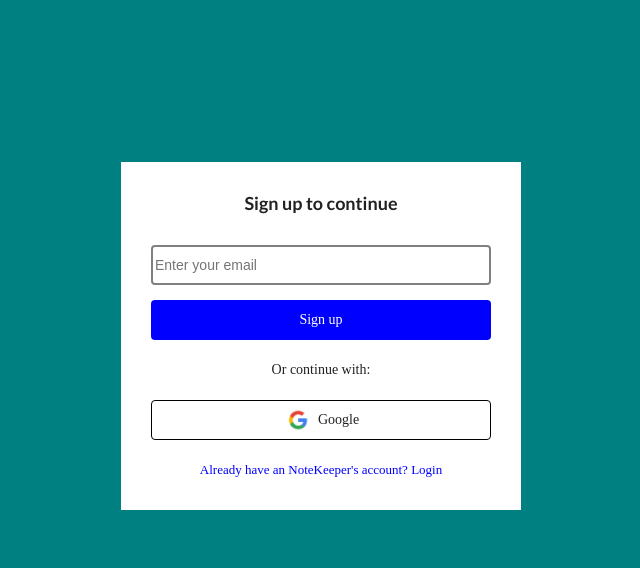
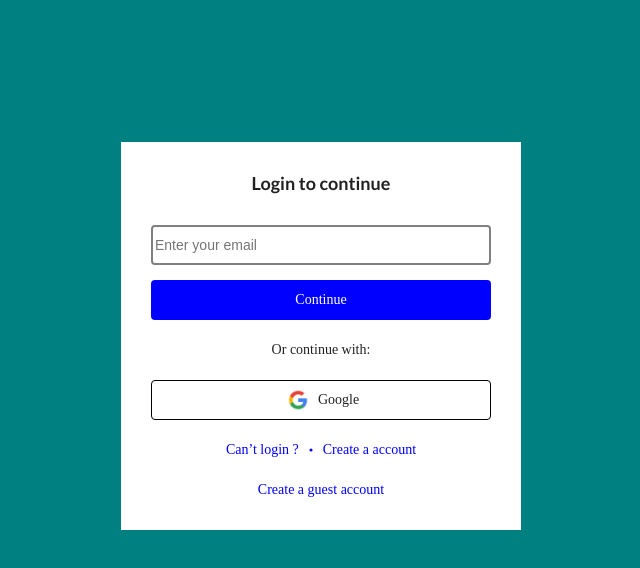
Before and after one commit to RahulGusai/note-keeper, a React (Create React App) app: page / in a window 1280 px wide. Shown: the top 568 px of the page, without its empty margins (319-959 px from the left). Built offline with nearby package versions, Linux system fonts and the light colour scheme.

Commit message:
added login page

```diff
--- a/package.json
+++ b/package.json
@@ -15,6 +15,7 @@
     "react-dom": "^18.2.0",
     "react-helmet": "^6.1.0",
     "react-icons": "^5.0.1",
+    "react-router-dom": "^6.23.0",
     "react-scripts": "5.0.1",
     "semantic-ui-css": "^2.5.0",
     "semantic-ui-react": "^2.1.5",
--- a/src/index.js
+++ b/src/index.js
@@ -1,16 +1,14 @@
 import React from 'react';
 import ReactDOM from 'react-dom/client';
 import './index.css';
-import App from './App';
-import { SignupPage } from './signupPage';
 import reportWebVitals from './reportWebVitals';
 import 'semantic-ui-css/semantic.min.css';
+import AppRoutes from './routes';
 
 const root = ReactDOM.createRoot(document.getElementById('root'));
 root.render(
   <React.StrictMode>
-    {/* <App /> */}
-    <SignupPage></SignupPage>
+    <AppRoutes></AppRoutes>
   </React.StrictMode>
 );
 
--- /dev/null
+++ b/src/loginPage.css
@@ -0,0 +1,119 @@
+.loginPage {
+  width: 100%;
+  height: 100vh;
+  background-color: teal;
+  display: flex;
+  justify-content: center;
+  align-items: center;
+  font-family: 'Roboto Slab', serif;
+}
+
+.loginForm {
+  margin-bottom: 10%;
+  padding: 30px;
+  height: auto;
+  width: 400px;
+  background-color: white;
+  display: flex;
+  flex-direction: column;
+  gap: 20px;
+  align-items: center;
+}
+
+.emailLogin {
+  display: flex;
+  width: 100%;
+  flex-direction: column;
+  gap: 15px;
+  align-items: center;
+}
+
+.emailLogin input {
+  width: 100%;
+  height: 40px;
+  border-radius: 4px;
+  border: 2px solid grey;
+  cursor: text;
+}
+
+.emailLogin .passwordInput {
+  opacity: 0;
+  display: none;
+  transition: opacity 0.3s ease-in-out;
+}
+
+.emailLogin .passwordInput.show {
+  opacity: 1;
+  display: inline-block;
+}
+
+.emailLogin .loginButton {
+  width: 100%;
+  height: 40px;
+  background-color: blue;
+  display: flex;
+  align-items: center;
+  justify-content: center;
+  color: white;
+  border-radius: 4px;
+  cursor: pointer;
+}
+
+.socialSignup {
+  width: 100%;
+  display: flex;
+  flex-direction: column;
+}
+
+.socialSignup div {
+  cursor: pointer;
+  width: 100%;
+  height: 40px;
+  border-radius: 4px;
+  border: 1px solid black;
+  display: flex;
+  justify-content: center;
+  align-items: center;
+}
+
+.googleLogin {
+  display: flex;
+  justify-content: center;
+  align-items: center;
+  gap: 5px;
+}
+
+.googleLogin img {
+  width: 30px;
+  height: 30px;
+}
+
+.loginForm .options {
+  color: blue;
+  display: flex;
+  align-items: center;
+  gap: 5px;
+  font-weight: 400;
+}
+
+.options span {
+  cursor: pointer;
+}
+
+.options span:hover {
+  text-decoration: underline;
+}
+
+.guestAccount {
+  color: blue;
+  font-weight: 400;
+  cursor: pointer;
+}
+
+.guestAccount:hover {
+  text-decoration: underline;
+}
+
+.lineBreak {
+  width: 100%;
+}
--- /dev/null
+++ b/src/loginPage.js
@@ -0,0 +1,48 @@
+import { useState } from 'react';
+import './loginPage.css';
+import googleLogo from './logos/google.png';
+import { PiDotOutlineFill } from 'react-icons/pi';
+
+const loginBtnText = 'Continue';
+export function LoginPage(props) {
+  const [showPassword, setShowPassword] = useState(false);
+
+  function handleLoginBtnClick() {
+    setShowPassword(!showPassword);
+  }
+
+  return (
+    <div className="loginPage">
+      <div className="loginForm">
+        <div className="emailLogin">
+          <h3>Login to continue</h3>
+          <input type="textbox" placeholder="Enter your email"></input>
+          <input
+            className={showPassword ? 'passwordInput show' : 'passwordInput'}
+            type="textbox"
+            placeholder="Password"
+          ></input>
+          <div onClick={handleLoginBtnClick} className="loginButton">
+            {loginBtnText}
+          </div>
+        </div>
+
+        <div>Or continue with:</div>
+
+        <div className="socialSignup">
+          <div className="googleLogin">
+            <img src={googleLogo} alt="googleLogo"></img>
+            <span>Google</span>
+          </div>
+        </div>
+        <div className="options">
+          <span>Can’t login ?</span>
+          <PiDotOutlineFill></PiDotOutlineFill>
+          <span>Create a account </span>
+        </div>
+        <span className="guestAccount">Create a guest account </span>
+        {/* <hr className="lineBreak"></hr> */}
+      </div>
+    </div>
+  );
+}
--- /dev/null
+++ b/src/routes.js
@@ -0,0 +1,20 @@
+import React from 'react';
+import { BrowserRouter as Router, Routes, Route } from 'react-router-dom';
+
+import { SignupPage } from './signupPage';
+import { LoginPage } from './loginPage';
+import App from './App';
+
+const AppRoutes = () => {
+  return (
+    <Router>
+      <Routes>
+        <Route path="/home" element={<App></App>} />
+        <Route path="/signup" element={<SignupPage></SignupPage>} />
+        <Route path="/" element={<LoginPage></LoginPage>} />
+      </Routes>
+    </Router>
+  );
+};
+
+export default AppRoutes;
--- a/src/signupPage.js
+++ b/src/signupPage.js
@@ -1,7 +1,14 @@
 import './signupPage.css';
 import googleLogo from './logos/google.png';
+import { useNavigate } from 'react-router-dom';
 
 export function SignupPage(props) {
+  const navigate = useNavigate();
+
+  function handleSignupBtnClick() {
+    navigate('/home');
+  }
+
   return (
     <div className="signupPage">
       <div className="signupForm">
@@ -12,7 +19,9 @@ export function SignupPage(props) {
             type="textbox"
             placeholder="Enter your email"
           ></input>
-          <div className="signupButton">Sign up</div>
+          <div onClick={handleSignupBtnClick} className="signupButton">
+            Sign up
+          </div>
         </div>
         <div>Or continue with:</div>
 
```
Also changed, not shown: 1 other file (tests, documents, lock files or other folders).
